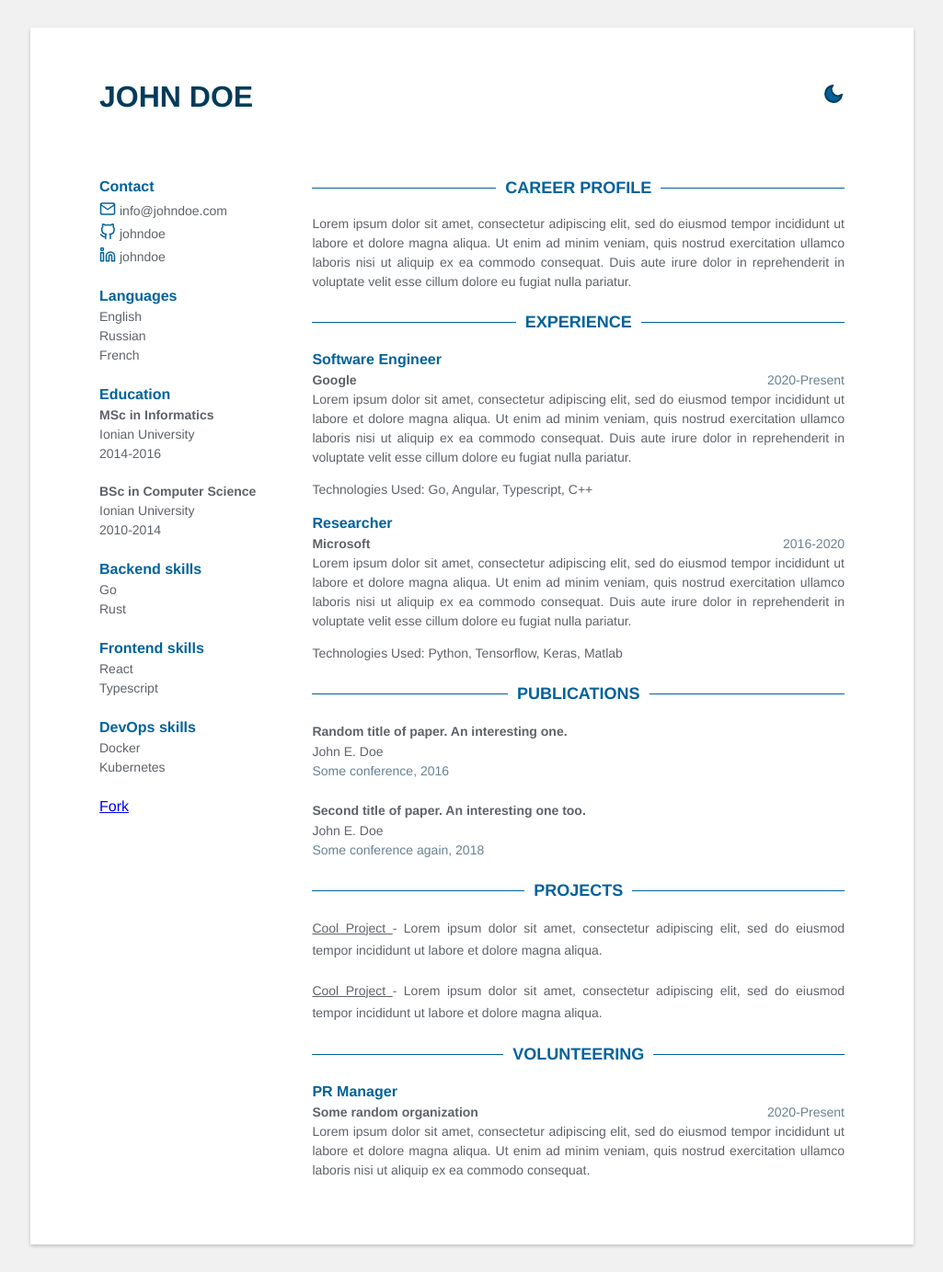
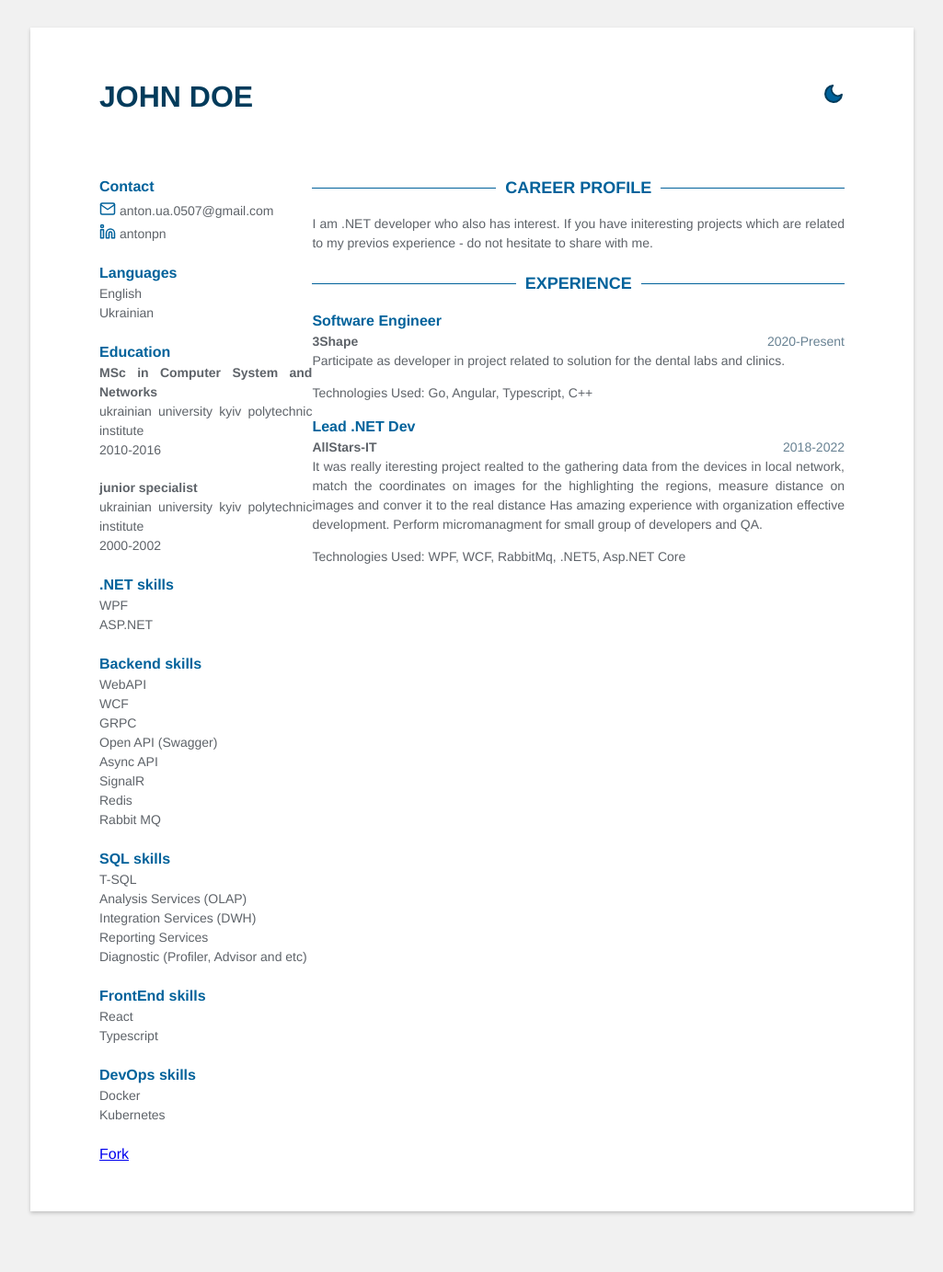
Before and after one commit to Perekur/perekur.github.io, a Jekyll site: the page built from index.html, in a window 1280 px wide. Shown: the whole page at 92% size, without its empty margins (127-1152 px from the left). Built offline with Jekyll 4.4.1, drawn with Linux system fonts in a browser that asks for light colours; after the commit the page ends 1347 px from its top, so only the background shows below that.

Commit message:
udpated _data\data.yml

```diff
--- a/_data/data.yml
+++ b/_data/data.yml
@@ -4,33 +4,50 @@ fork: true
 
 # Sidebar
 contact:
-  email: info@johndoe.com
-  github: johndoe
-  linkedin: johndoe
+  email: anton.ua.0507@gmail.com
+  linkedin: antonpn
+  stackoverflow: https://stackoverflow.com/users/3360687/anton
   phone:
   gitlab:
   twitter:
 
 languages:
   - idiom: English
-  - idiom: Russian
-  - idiom: French
+  - idiom: Ukrainian
 
 education:
-  - degree: MSc in Informatics
-    time: 2014-2016
-    university: Ionian University
+  - degree: MSc in Computer System and Networks
+    time: 2010-2016
+    university: ukrainian university kyiv polytechnic institute
 
-  - degree: BSc in Computer Science
-    time: 2010-2014
-    university: Ionian University
+  - degree: junior specialist
+    time: 2000-2002
+    university: ukrainian university kyiv polytechnic institute
+
 
 skills:
+  - category: .NET
+    skill:
+      - WPF
+      - ASP.NET
   - category: Backend
     skill:
-      - Go
-      - Rust
-  - category: Frontend
+      - WebAPI
+      - WCF
+      - GRPC
+      - Open API (Swagger)
+      - Async API
+      - SignalR
+      - Redis
+      - Rabbit MQ
+  - category: SQL
+    skill:
+      - T-SQL
+      - Analysis Services (OLAP)
+      - Integration Services (DWH)
+      - Reporting Services
+      - Diagnostic (Profiler, Advisor and etc)
+  - category: FrontEnd
     skill:
       - React
       - Typescript
@@ -41,68 +58,57 @@ skills:
 
 # Profile
 profile: |
-  Lorem ipsum dolor sit amet, consectetur adipiscing elit, sed do eiusmod
-  tempor incididunt ut labore et dolore magna aliqua. Ut enim ad minim veniam,
-  quis nostrud exercitation ullamco laboris nisi ut aliquip ex ea commodo consequat.
-  Duis aute irure dolor in reprehenderit in voluptate velit esse cillum dolore eu
-  fugiat nulla pariatur.
+  I am .NET developer who also has interest.
+  If you have initeresting projects which are related to my previos experience - do not hesitate to share with me.
 
 # Experience
 experience:
   - role: Software Engineer
     time: 2020-Present
-    company: Google
+    company: 3Shape
     details: |
-      Lorem ipsum dolor sit amet, consectetur adipiscing elit, sed do eiusmod
-      tempor incididunt ut labore et dolore magna aliqua. Ut enim ad minim veniam,
-      quis nostrud exercitation ullamco laboris nisi ut aliquip ex ea commodo consequat.
-      Duis aute irure dolor in reprehenderit in voluptate velit esse cillum dolore eu
-      fugiat nulla pariatur.
+      Participate as developer in project related to solution for the dental labs and clinics.
     technologies_used: |
       Go, Angular, Typescript, C++
 
-  - role: Researcher
-    time: 2016-2020
-    company: Microsoft
+  - role: Lead .NET Dev
+    time: 2018-2022
+    company: AllStars-IT
     details: |
-      Lorem ipsum dolor sit amet, consectetur adipiscing elit, sed do eiusmod
-      tempor incididunt ut labore et dolore magna aliqua. Ut enim ad minim veniam,
-      quis nostrud exercitation ullamco laboris nisi ut aliquip ex ea commodo consequat.
-      Duis aute irure dolor in reprehenderit in voluptate velit esse cillum dolore eu
-      fugiat nulla pariatur.
+      It was really iteresting project realted to the gathering data from the devices in local network,
+      match the coordinates on images for the highlighting the regions,
+      measure distance on images and conver it to the real distance
+      Has amazing experience with organization effective development.
+      Perform micromanagment for small group of developers and QA.
     technologies_used: |
-      Python, Tensorflow, Keras, Matlab
+      WPF, WCF, RabbitMq, .NET5, Asp.NET Core
 
-publications:
-  - title: Random title of paper. An interesting one.
-    link: "#"
-    authors: John E. Doe
-    conference: Some conference, 2016
+#publications:
+#  - title: Random title of paper. An interesting one.
+#    link: "#"
+#    authors: John E. Doe
+#    conference: Some conference, 2016
 
-  - title: Second title of paper. An interesting one too.
-    link: "#"
-    authors: John E. Doe
-    conference: Some conference again, 2018
 
-projects:
-  - title: Cool Project
-    link: #
-    details: |
-      Lorem ipsum dolor sit amet, consectetur adipiscing elit, sed do eiusmod
-      tempor incididunt ut labore et dolore magna aliqua.
+#projects:
+#  - title: Cool Project
+#    link: #
+#    details: |
+#      Lorem ipsum dolor sit amet, consectetur adipiscing elit, sed do eiusmod
+#      tempor incididunt ut labore et dolore magna aliqua.
 
-  - title: Cool Project
-    link: #
-    details: |
-      Lorem ipsum dolor sit amet, consectetur adipiscing elit, sed do eiusmod
-      tempor incididunt ut labore et dolore magna aliqua.
+#  - title: Cool Project
+#    link: #
+#    details: |
+#      Lorem ipsum dolor sit amet, consectetur adipiscing elit, sed do eiusmod
+#      tempor incididunt ut labore et dolore magna aliqua.
 
 # Volunteering
-volunteering:
-  - time: 2020-Present
-    role: PR Manager
-    company: Some random organization
-    details: |
-      Lorem ipsum dolor sit amet, consectetur adipiscing elit, sed do eiusmod
-      tempor incididunt ut labore et dolore magna aliqua. Ut enim ad minim veniam,
-      quis nostrud exercitation ullamco laboris nisi ut aliquip ex ea commodo consequat.
+#volunteering:
+#  - time: 2020-Present
+#    role: PR Manager
+#    company: Some random organization
+#    details: |
+#      Lorem ipsum dolor sit amet, consectetur adipiscing elit, sed do eiusmod
+#      tempor incididunt ut labore et dolore magna aliqua. Ut enim ad minim veniam,
+#      quis nostrud exercitation ullamco laboris nisi ut aliquip ex ea commodo consequat.
```
